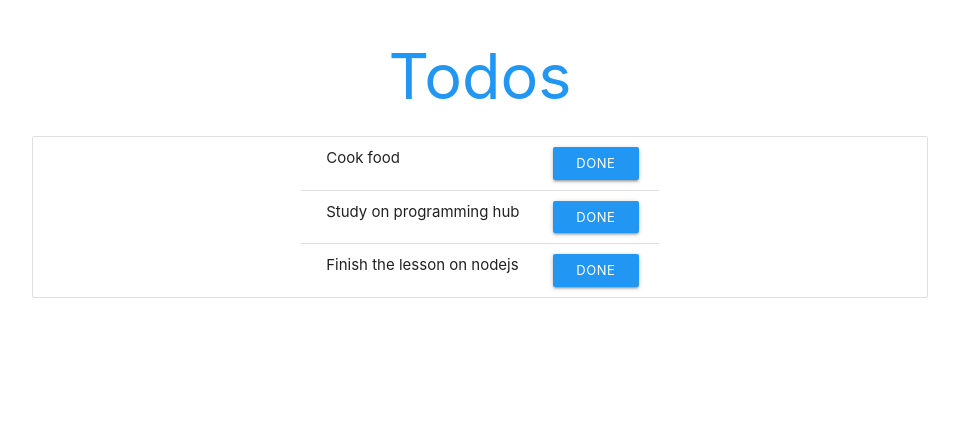
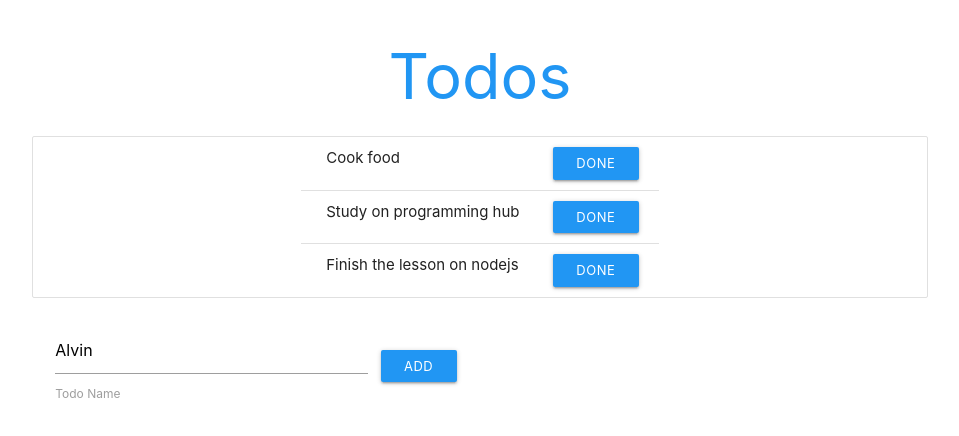
Before and after one commit to yunweneric/todo-app, a React (Create React App) app: page / in a window 1280 px wide. Shown: the top 436 px of the page, without its empty margins (160-1119 px from the left). Built offline with nearby package versions, Linux system fonts and the light colour scheme.

Commit message:
updated add component

```diff
--- a/src/App.css
+++ b/src/App.css
@@ -7,3 +7,8 @@
 .collection-item span{
   margin-left: 5px;
 }
+.input-field {
+  display: flex;
+  align-items: center;
+  justify-content: space-evenly;
+}
--- a/src/App.js
+++ b/src/App.js
@@ -2,34 +2,40 @@
 import './App.css';
 import { Component } from 'react';
 import Todos  from './Todos';
+import Form from './form'
 
 class App extends Component {
   state ={
     todos:[
-      {id:0, content: "Cook food"},
-      {id:1, content: "Study on programming hub"},
-      {id:2, content:"Finish the lesson on nodejs"}
+      {id:1, content: "Cook food"},
+      {id:2, content: "Study on programming hub"},
+      {id:3, content:"Finish the lesson on nodejs"}
     ]
   }
   getid = (id)=>{
-    let finale = this.state.todos;
-    finale.pop(id);
-    console.log(finale);
-    // const todosfinale = this.state.todos.filter(todo =>{
-    //   return todo.id !== id
-    // });
-    // this.setState({
-    //   todos: todosfinale
-    // })
-  //  console.log(todos.content);
-
-
+    const todosfinale = this.state.todos.filter(todo =>{
+      return todo.id !== id
+    });
+    this.setState({
+      todos: todosfinale
+    })
+  }
+  addtodo = (e) =>{
+    e.preventDefault();
+    console.log(e.target.value);
+    // console.log('todo added');
+  }
+  Senddata =()=>{
+    let todos = [...this.state.todos
+    ]
+    // console.log(todos);
   }
  render(){
     return (
     <div className="App container py">
       <h1 className="center blue-text">Todos</h1>
       <Todos todos = {this.state.todos} deletetodo = {this.getid}/>
+      <Form addtodo = {this.addtodo} Senddata = {this.Senddata}/>
     </div>
   );
  }
--- a/src/form.js
+++ b/src/form.js
@@ -0,0 +1,34 @@
+import { Component } from "react";
+
+class Form extends Component {
+  render() {
+    return (
+      <div className="row">
+        <form onSubmit={this.props.Senddata()}>
+          <div className="input-field col s6">
+            <div>
+              <input
+                onChange={this.addtodo}
+                defaultValue="Alvin"
+                id="first_name2"
+                type="text"
+                className="validate"
+              />
+              <label className="active" htmlFor="first_name2">
+                Todo Name
+              </label>
+            </div>
+            <div className>
+              <span onClick={this.props.addtodo}>
+                <button className="waves-effect waves-light btn-small blue">
+                  <i className="material-icons left"></i>Add
+                </button>
+              </span>
+            </div>
+          </div>
+        </form>
+      </div>
+    );
+  }
+}
+export default Form;
```
Also changed, not shown: 1 other file (tests, documents, lock files or other folders).
